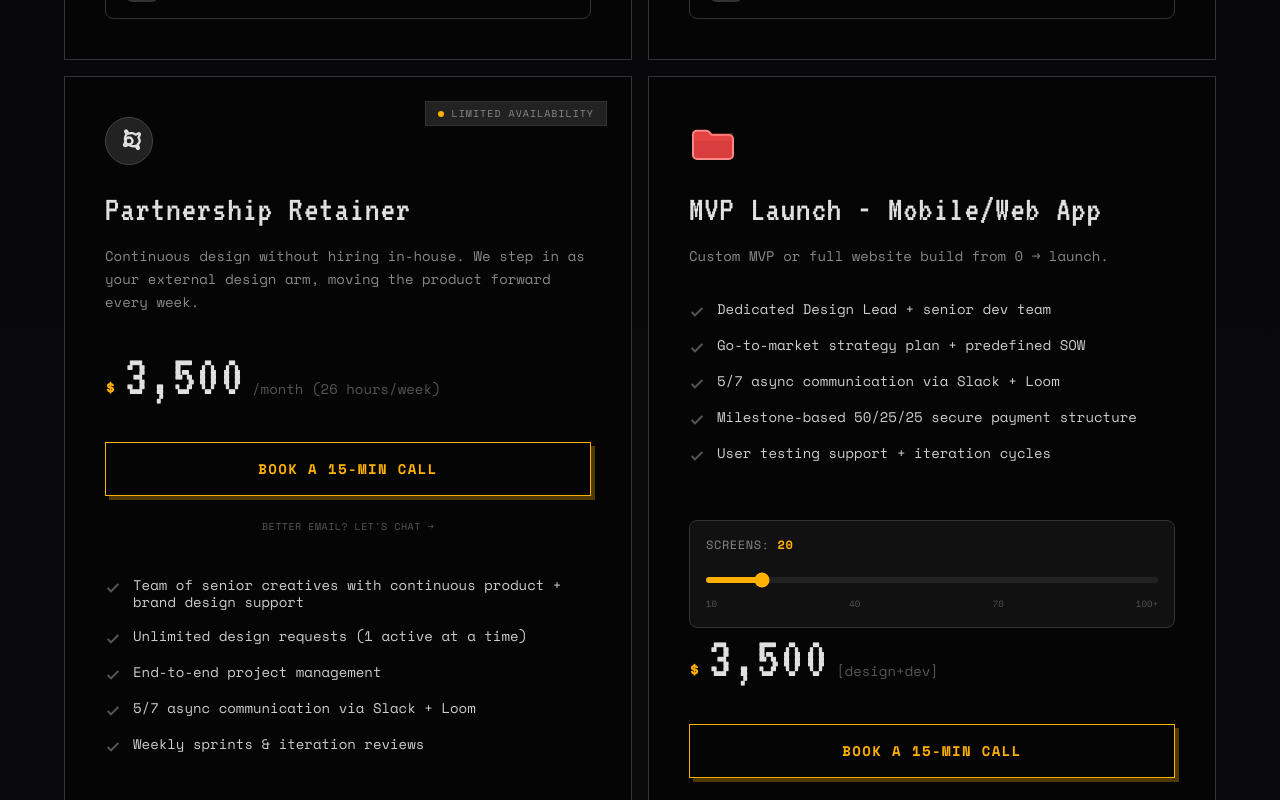
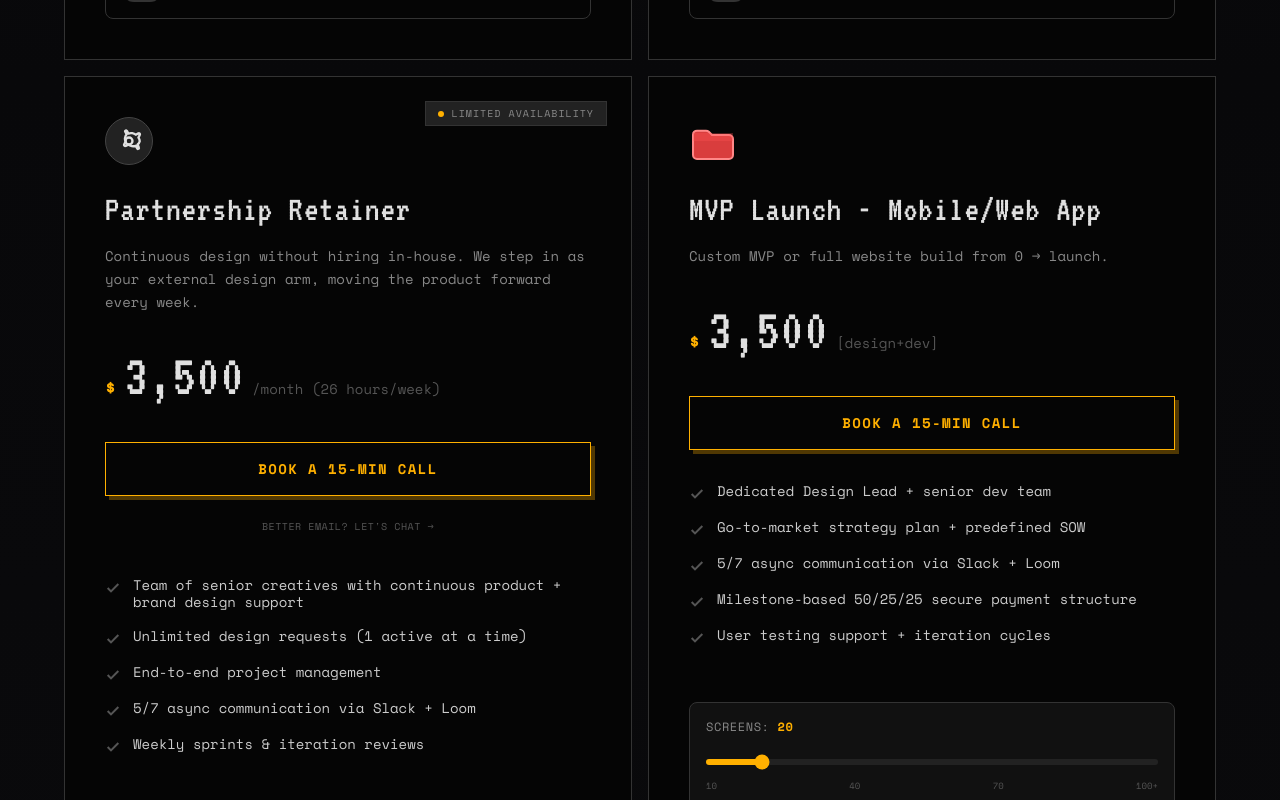
Before and after one commit to ishm6m/hoverstate, a React (Vite) app: page / in a window 1280 px wide. Shown: the part 3934-4734 px from the top of the page. Built offline with nearby package versions, Linux system fonts and the light colour scheme.

Commit message:
refactor(pricing): reorganize MVP card layout with price above CTA

```diff
--- a/components/Pricing.tsx
+++ b/components/Pricing.tsx
@@ -355,14 +355,30 @@ export const Pricing: React.FC = () => {
             {/* Card 4: MVP Launch - Mobile/Web App */}
             <MVPPriceContext.Provider value={{ screenCount: mvpScreenCount, setScreenCount: setMVPScreenCount }}>
                 <div className="relative bg-[#050505] border border-[#333] p-8 md:p-10 flex flex-col hover:border-[#ffb000]/50 transition-colors duration-300 group h-full">
+                    {/* 1. Icon + Title */}
                     <div className="mb-6"><FolderIcon /></div>
+                    <h3 className="font-['VT323'] text-4xl text-[#e0e0e0] mb-4 tracking-wide">MVP Launch - Mobile/Web App</h3>
 
-                    <h3 className="font-['VT323'] text-4xl text-[#e0e0e0] mb-4 tracking-wide">MVP Launch - Mobile/Web App</h3>
+                    {/* 2. Description */}
                     <p className="font-['Space_Mono'] text-[#888] text-sm leading-relaxed mb-8 max-w-lg">
                         Custom MVP or full website build from 0 → launch.
                     </p>
 
-                    {/* Features List */}
+                    {/* 3. Dynamic Price Display */}
+                    <MVPPriceDisplay />
+
+                    {/* 4. CTA Button - Changes at 60+ screens */}
+                    {mvpScreenCount >= 60 ? (
+                        <button className="w-full py-4 border border-[#ffb000] text-[#ffb000] font-['Space_Mono'] font-bold text-sm tracking-widest hover:bg-[#ffb000] hover:text-black transition-all mb-8 uppercase shadow-[4px_4px_0px_0px_rgba(255,176,0,0.3)] hover:shadow-none hover:translate-x-[2px] hover:translate-y-[2px]">
+                            Get a Quote
+                        </button>
+                    ) : (
+                        <button className="w-full py-4 border border-[#ffb000] text-[#ffb000] font-['Space_Mono'] font-bold text-sm tracking-widest hover:bg-[#ffb000] hover:text-black transition-all mb-8 uppercase shadow-[4px_4px_0px_0px_rgba(255,176,0,0.3)] hover:shadow-none hover:translate-x-[2px] hover:translate-y-[2px]">
+                            Book a 15-min call
+                        </button>
+                    )}
+
+                    {/* 5. Features List */}
                     <div className="grid gap-4 grid-cols-1 mb-8">
                         {[
                             "Dedicated Design Lead + senior dev team",
@@ -378,22 +394,8 @@ export const Pricing: React.FC = () => {
                         ))}
                     </div>
 
-                    {/* Pricing Slider - Below Features */}
+                    {/* 6. Pricing Slider - Below Features */}
                     <PricingSlider />
-
-                    {/* Dynamic Price Display */}
-                    <MVPPriceDisplay />
-
-                    {/* CTA Button - Changes at 60+ screens */}
-                    {mvpScreenCount >= 60 ? (
-                        <button className="w-full py-4 border border-[#ffb000] text-[#ffb000] font-['Space_Mono'] font-bold text-sm tracking-widest hover:bg-[#ffb000] hover:text-black transition-all mb-4 uppercase shadow-[4px_4px_0px_0px_rgba(255,176,0,0.3)] hover:shadow-none hover:translate-x-[2px] hover:translate-y-[2px]">
-                            Get a Quote
-                        </button>
-                    ) : (
-                        <button className="w-full py-4 border border-[#ffb000] text-[#ffb000] font-['Space_Mono'] font-bold text-sm tracking-widest hover:bg-[#ffb000] hover:text-black transition-all mb-4 uppercase shadow-[4px_4px_0px_0px_rgba(255,176,0,0.3)] hover:shadow-none hover:translate-x-[2px] hover:translate-y-[2px]">
-                            Book a 15-min call
-                        </button>
-                    )}
 
                     <div className="text-center mb-10">
                             <a href="#" onClick={(e) => e.preventDefault()} className="font-['Space_Mono'] text-[10px] text-[#555] hover:text-[#e0e0e0] uppercase tracking-wider transition-colors" aria-label="Better email link">
```
